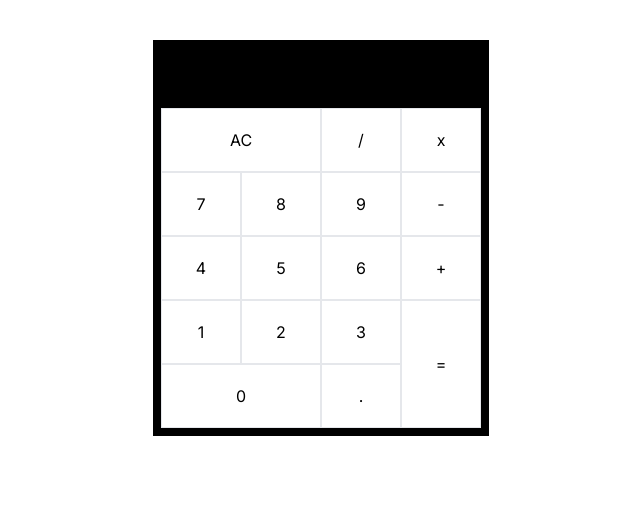
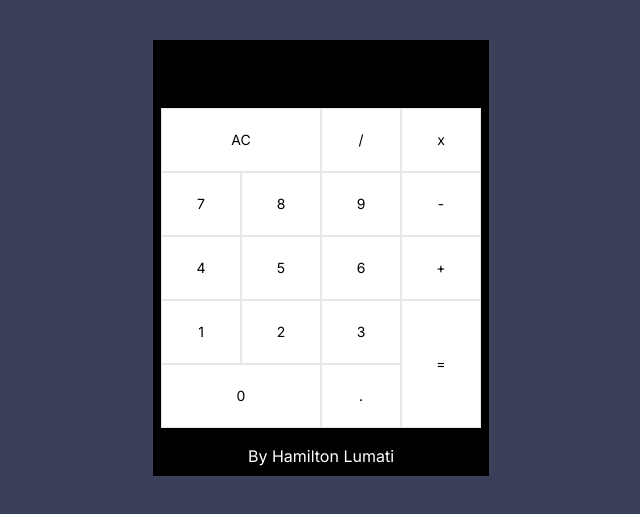
Before and after one commit to hamiltonlumati/calculator, a React (Vite) app: page / in a window 1280 px wide. Shown: the top 514 px of the page, without its empty margins (319-959 px from the left). Built offline with nearby package versions, Linux system fonts and the light colour scheme.

Commit message:
font and background

```diff
--- a/index.html
+++ b/index.html
@@ -7,6 +7,7 @@
     <link rel="preconnect" href="https://fonts.googleapis.com">
     <link rel="preconnect" href="https://fonts.gstatic.com" crossorigin>
     <link href="https://fonts.googleapis.com/css2?family=Inter:wght@100..900&display=swap" rel="stylesheet">
+    <link href="https://fonts.googleapis.com/css2?family=Press+Start+2P&family=Silkscreen:wght@400;700&display=swap" rel="stylesheet">
   </head>
   <body>
     <div id="root" class="grid justify-center p-10"></div>
--- a/src/index.css
+++ b/src/index.css
@@ -4,4 +4,7 @@
 
 body{
     font-family: 'Inter', sans-serif;
+    background-color: #3a405a;
 }
+#screen{
+    font-family: "Press Start 2P", system-ui;}
--- a/src/layout/screen.tsx
+++ b/src/layout/screen.tsx
@@ -335,38 +335,37 @@ function Screen(){
 
     return(
         <div className="w-auto place-content-center h-auto bg-black p-2">
-            <div className="w-80 h-auto">
+            <div className="w-80 h-auto" id="screen">
                 <div className="h-5 w-80 text-yellow-100">
                     {state.operation}
                 </div>
                 <div className="w-80 h-10 text-yellow-100">
-
                 </div>
-
             </div>
-            <div className="flex flex-wrap">
+            <div id="keyboard" className="flex flex-wrap text-sm mb-4">
                 <span className="flex flex-wrap w-60">
-                    <button className="w-40 h-16 flex-none bg-white align-top border" onClick={() => {dispatch({ type: 'AC' })}}>AC</button>
-                    <button className="w-20 h-16 flex-none bg-white align-top border" onClick={() => {dispatch({ type: '/' })}}>/</button>
-                    <button className="w-20 h-16 flex-none bg-white align-top border" onClick={() => {dispatch({ type: '7' })}}>7</button>
-                    <button className="w-20 h-16 flex-none bg-white align-top border" onClick={() => {dispatch({ type: '8' })}}>8</button>
-                    <button className="w-20 h-16 flex-none bg-white align-top border" onClick={() => {dispatch({ type: '9' })}}>9</button>
-                    <button className="w-20 h-16 flex-none bg-white align-top border" onClick={() => {dispatch({ type: '4' })}}>4</button>
-                    <button className="w-20 h-16 flex-none bg-white align-top border" onClick={() => {dispatch({ type: '5' })}}>5</button>
-                    <button className="w-20 h-16 flex-none bg-white align-top border" onClick={() => {dispatch({ type: '6' })}}>6</button>
-                    <button className="w-20 h-16 flex-none bg-white align-top border" onClick={() => {dispatch({ type: '1' })}}>1</button>
-                    <button className="w-20 h-16 flex-none bg-white align-top border" onClick={() => {dispatch({ type: '2' })}}>2</button>
-                    <button className="w-20 h-16 flex-none bg-white align-top border" onClick={() => {dispatch({ type: '3' })}}>3</button>
-                    <button className="w-40 h-16 flex-none bg-white align-top border" onClick={() => {dispatch({ type: '0' })}}>0</button>
-                    <button className="w-20 h-16 flex-none bg-white align-top border" onClick={() => {dispatch({ type: '.' })}}>.</button>
+                    <button className="w-40 h-16 flex-none bg-white align-top border hover:border-black" onClick={() => {dispatch({ type: 'AC' })}}>AC</button>
+                    <button className="w-20 h-16 flex-none bg-white align-top border hover:border-black" onClick={() => {dispatch({ type: '/' })}}>/</button>
+                    <button className="w-20 h-16 flex-none bg-white align-top border hover:border-black" onClick={() => {dispatch({ type: '7' })}}>7</button>
+                    <button className="w-20 h-16 flex-none bg-white align-top border hover:border-black" onClick={() => {dispatch({ type: '8' })}}>8</button>
+                    <button className="w-20 h-16 flex-none bg-white align-top border hover:border-black" onClick={() => {dispatch({ type: '9' })}}>9</button>
+                    <button className="w-20 h-16 flex-none bg-white align-top border hover:border-black" onClick={() => {dispatch({ type: '4' })}}>4</button>
+                    <button className="w-20 h-16 flex-none bg-white align-top border hover:border-black" onClick={() => {dispatch({ type: '5' })}}>5</button>
+                    <button className="w-20 h-16 flex-none bg-white align-top border hover:border-black" onClick={() => {dispatch({ type: '6' })}}>6</button>
+                    <button className="w-20 h-16 flex-none bg-white align-top border hover:border-black" onClick={() => {dispatch({ type: '1' })}}>1</button>
+                    <button className="w-20 h-16 flex-none bg-white align-top border hover:border-black" onClick={() => {dispatch({ type: '2' })}}>2</button>
+                    <button className="w-20 h-16 flex-none bg-white align-top border hover:border-black" onClick={() => {dispatch({ type: '3' })}}>3</button>
+                    <button className="w-40 h-16 flex-none bg-white align-top border hover:border-black" onClick={() => {dispatch({ type: '0' })}}>0</button>
+                    <button className="w-20 h-16 flex-none bg-white align-top border hover:border-black" onClick={() => {dispatch({ type: '.' })}}>.</button>
                 </span>
                 <span className="flex flex-col w-20 flex-wrap">
-                    <button className="block w-20 h-16 flex-none bg-white align-top border" onClick={() => {dispatch({ type: '*' })}}>x</button>
-                    <button className="block w-20 h-16 flex-none bg-white align-top border" onClick={() => {dispatch({ type: '-' })}}>-</button>
-                    <button className="block w-20 h-16 flex-none bg-white align-top border" onClick={() => {dispatch({ type: '+' })}}>+</button>
-                    <button className="block w-20 h-32 flex-none bg-white align-top border" onClick={() => {dispatch({ type: '=' })}}>=</button>
+                    <button className="block w-20 h-16 flex-none bg-white align-top border hover:border-black" onClick={() => {dispatch({ type: '*' })}}>x</button>
+                    <button className="block w-20 h-16 flex-none bg-white align-top border hover:border-black" onClick={() => {dispatch({ type: '-' })}}>-</button>
+                    <button className="block w-20 h-16 flex-none bg-white align-top border hover:border-black" onClick={() => {dispatch({ type: '+' })}}>+</button>
+                    <button className="block w-20 h-32 flex-none bg-white align-top border hover:border-black" onClick={() => {dispatch({ type: '=' })}}>=</button>
                 </span>
             </div>
+            <div className="text-white text-center mt-3">By Hamilton Lumati</div>
         </div>
     )
 }
```
